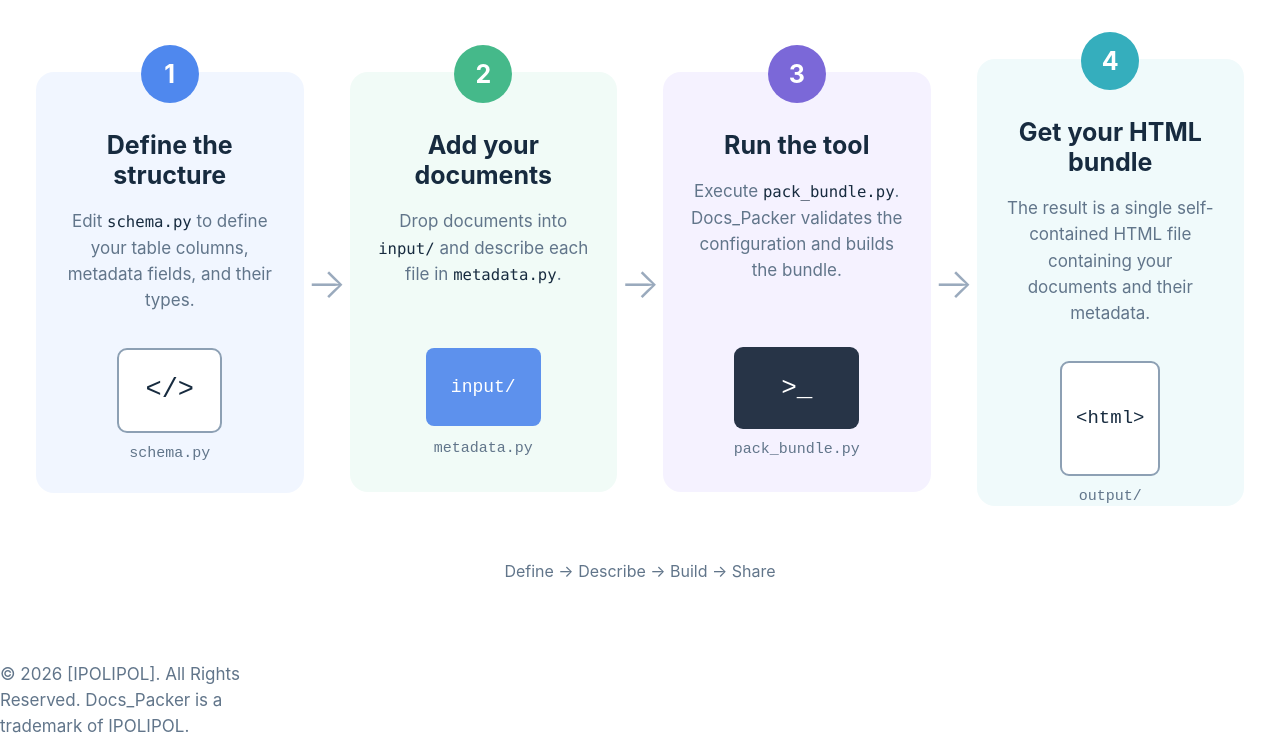
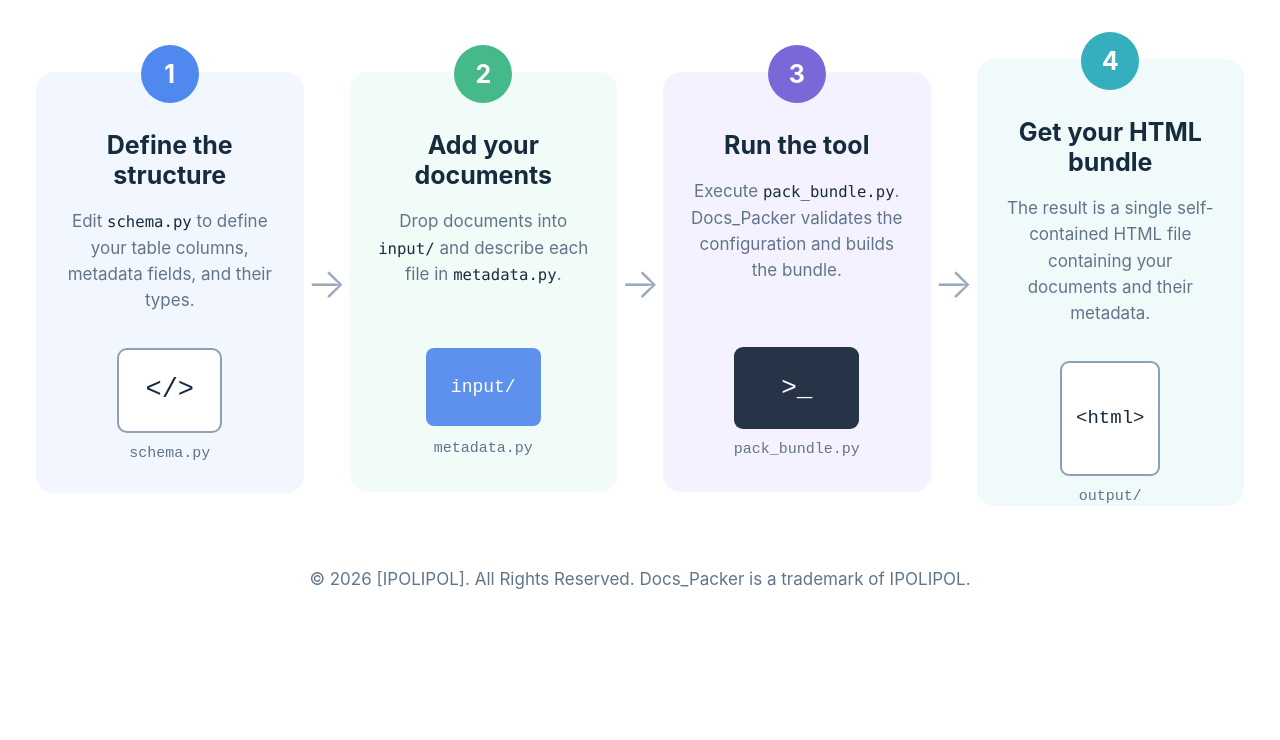
Before and after one commit to IPOLIPOL/Docs_Packer, a plain HTML site: page docs/index.html in a window 1280 px wide. Shown: the part 198-938 px from the top of the page. After the commit the page ends 859 px from the top, so only its background shows below. Drawn offline with Linux system fonts and the light colour scheme.

Commit message:
Revamp footer with fixed positioning and styles
Updated footer styling and structure in index.html.

```diff
--- a/docs/index.html
+++ b/docs/index.html
@@ -231,8 +231,18 @@
   <div class="footer">Define → Describe → Build → Share</div>
 </main>
 
-<footer>
-    <p>© 2026 [IPOLIPOL]. All Rights Reserved. Docs_Packer is a trademark of IPOLIPOL.</p>
+<footer style="
+    position: fixed;
+    left: 0;
+    bottom: 0;
+    width: 100%;
+    text-align: center;
+    font-size: 0.75rem;
+    background-color: #ffffff; /* Change or remove based on your page color */
+    padding: 10px 0;
+    white-space: nowrap;
+">
+    <p style="margin: 0; display: inline;">© 2026 [IPOLIPOL]. All Rights Reserved. Docs_Packer is a trademark of IPOLIPOL.</p>
 </footer>
 
 </body>
```
